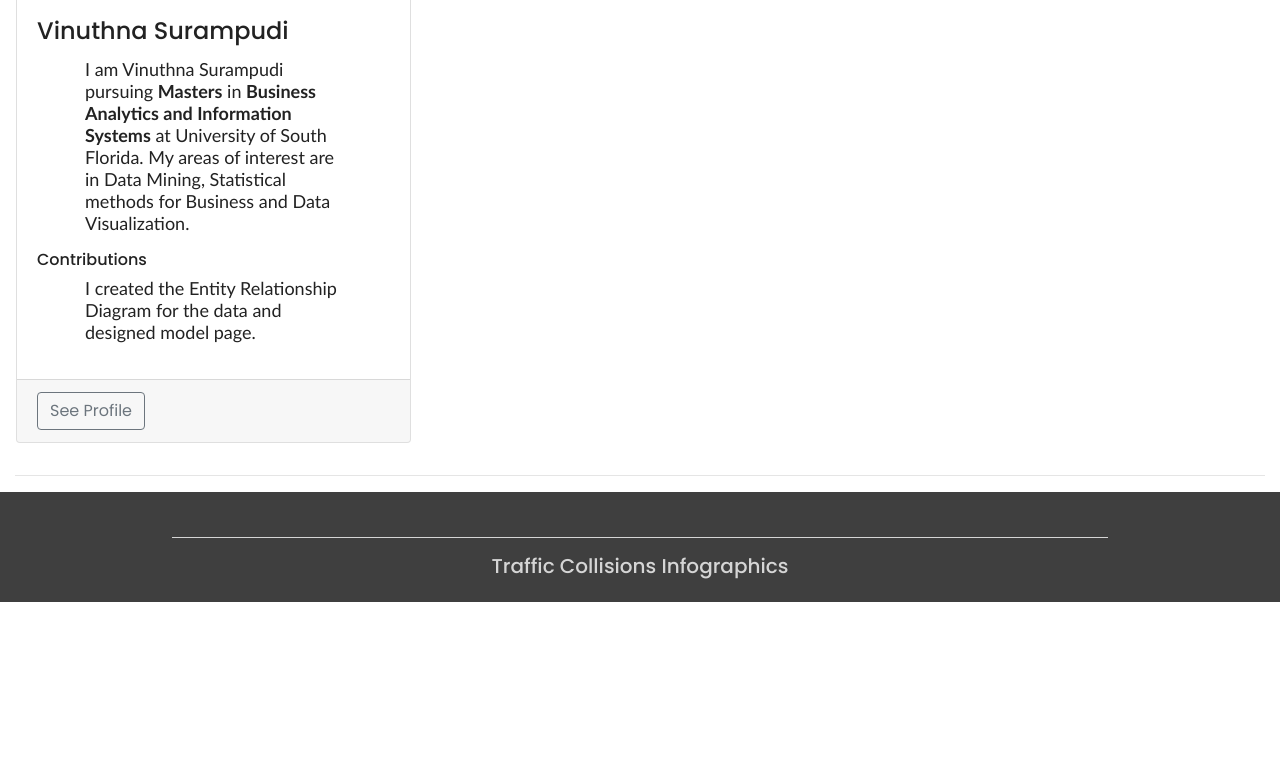
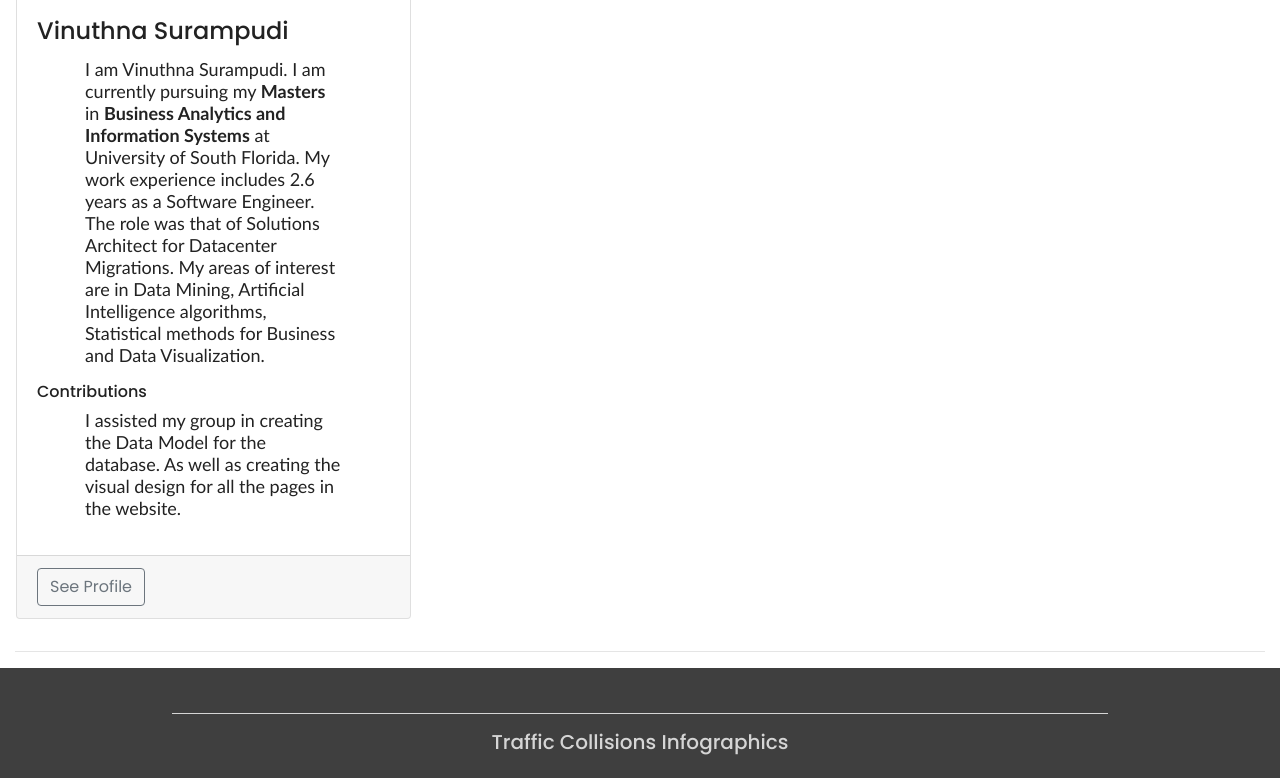
Before and after one commit to udayrv/Assignment_lookandfeel, a plain HTML site: page aboutus.html in a window 1280 px wide. Shown: the part 1642-2420 px from the top of the page. Before the commit the page ends 2244 px from the top, so only its background shows below. Drawn offline with nearby package versions, Linux system fonts and the light colour scheme.

Commit message:
Changes made in About Us page

```diff
--- a/aboutus.html
+++ b/aboutus.html
@@ -117,11 +117,12 @@
 						<div class="card-body">
 							<h4 class="card-title">Vinuthna Surampudi</h4>
 							<p class="card-text">
-								I am Vinuthna Surampudi pursuing <b>Masters</b> in <b>Business Analytics and Information Systems</b> at University of South Florida.
-								My areas of interest are in Data Mining, Statistical methods for Business and Data Visualization.
+								I am Vinuthna Surampudi. I am currently pursuing my <b>Masters</b> in <b>Business Analytics and Information Systems</b> at
+								University of South Florida. My work experience includes 2.6 years as a Software Engineer. The role was that of Solutions Architect for Datacenter Migrations. My areas of
+								interest are in Data Mining, Artificial Intelligence algorithms, Statistical methods for Business and Data Visualization.
 							</p>
 							<h6>Contributions</h6>
-							<p>I created the Entity Relationship Diagram for the data and designed model page.</p>
+							<p>I assisted my group in creating the Data Model for the database. As well as creating the visual design for all the pages in the website.</p>
 						</div>
 						<div class="card-footer">
 							<a href="https://www.linkedin.com/in/vinuthna-surampudi/" class="btn btn-outline-secondary">See Profile</a>
```
